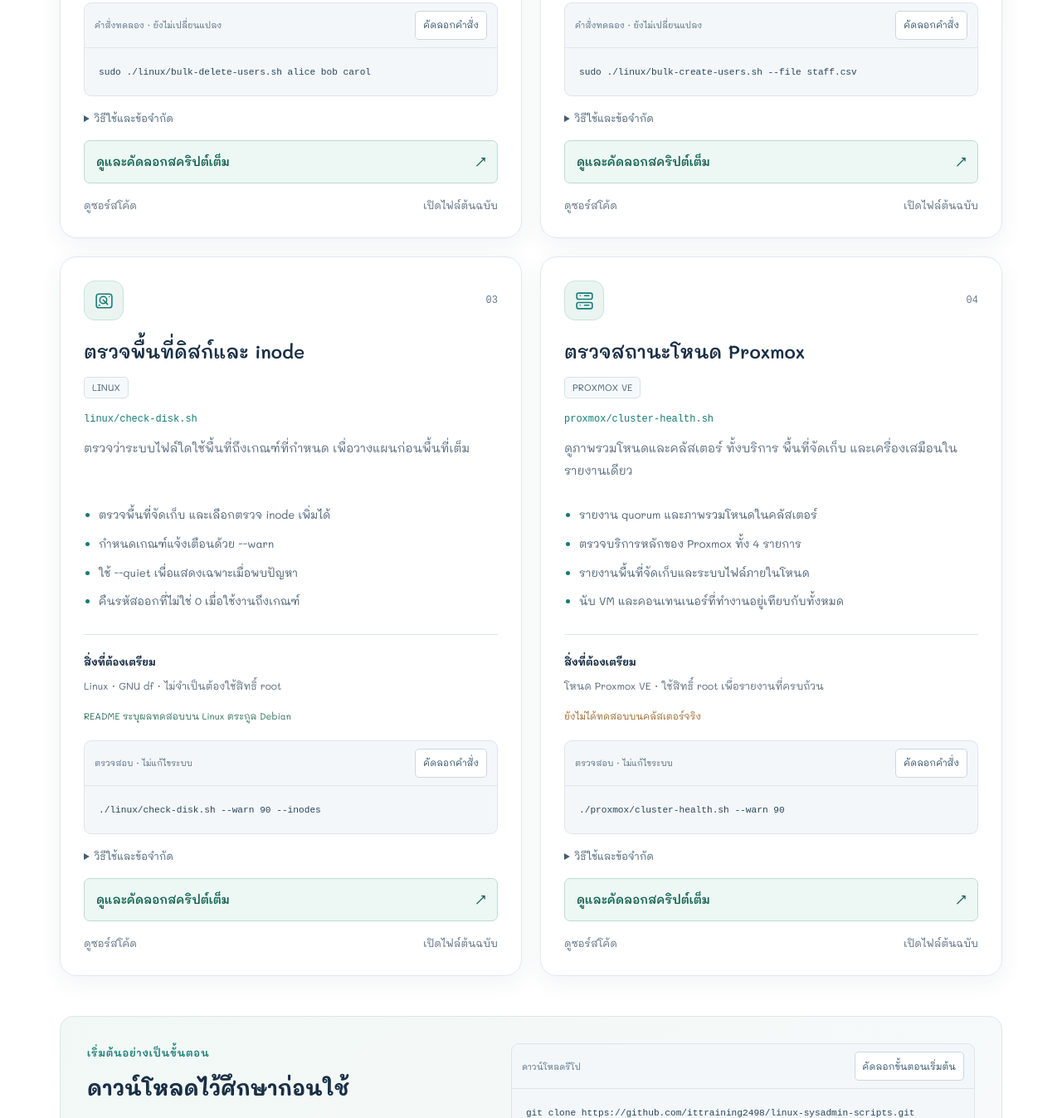
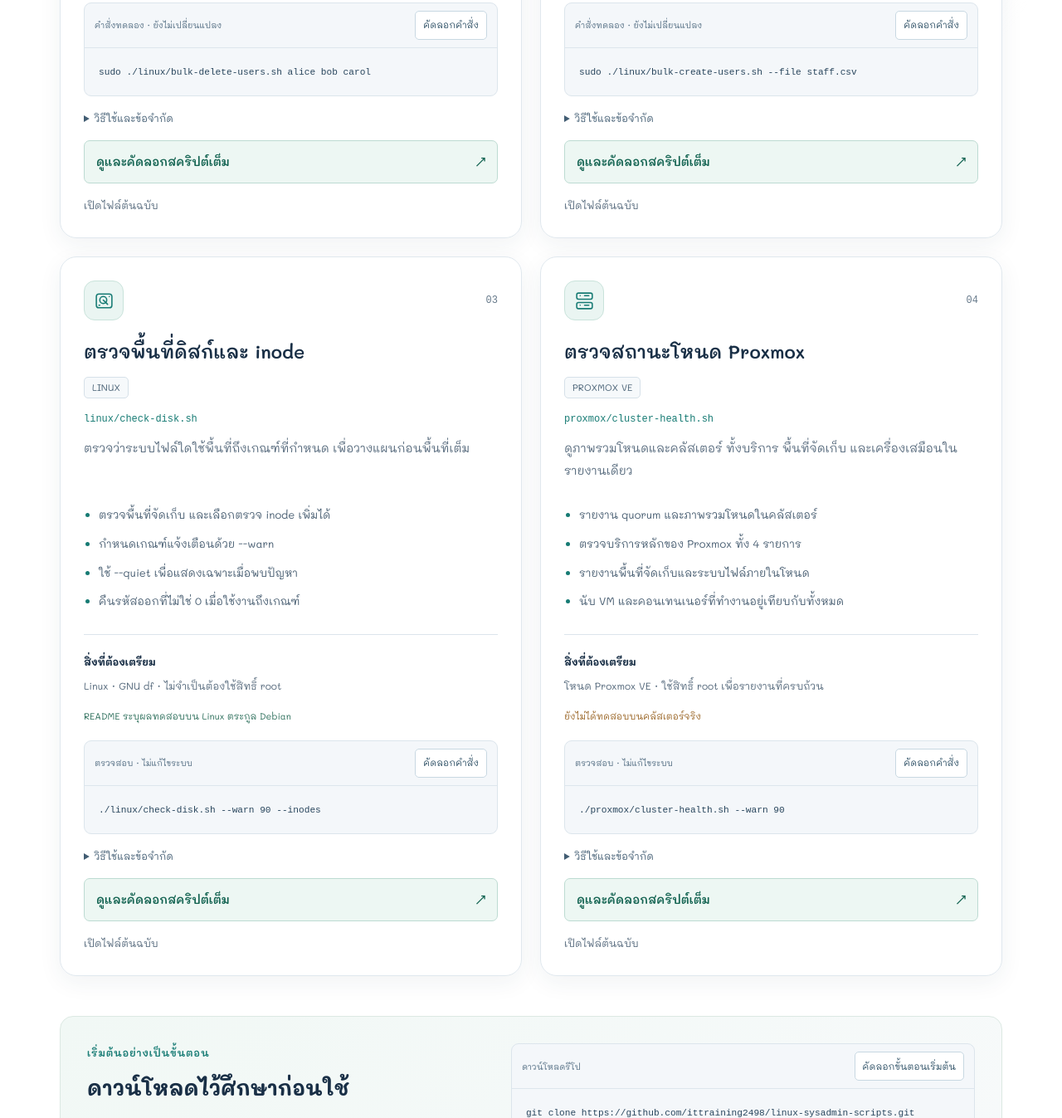
Before and after one commit to ittraining2498/linux-sysadmin-scripts, a plain HTML site: page docs/index.html in a window 1280 px wide. Shown: the part 1596-2943 px from the top of the page at 83% size. Drawn offline with Linux system fonts and the light colour scheme.

Commit message:
Remove source links from all script cards

```diff
--- a/docs/index.html
+++ b/docs/index.html
@@ -30,7 +30,6 @@ body{background:radial-gradient(ellipse at 80% 5%,#edf8f4 0,transparent 35%),#ff
       <details><summary>Usage notes &amp; limitations</summary><p>Deletion is irreversible. Review the source and home paths first. Do not lower --min-uid below 1000.</p><p>Run <code>./linux/bulk-delete-users.sh --help</code> to read all options.</p></details>
       <button class="source-button" data-source="linux/bulk-delete-users.sh">View &amp; copy full script <span aria-hidden="true">↗</span></button>
       <div class="links">
-        <a href="https://github.com/ittraining2498/linux-sysadmin-scripts/blob/main/linux/bulk-delete-users.sh">View source</a>
         <a href="https://raw.githubusercontent.com/ittraining2498/linux-sysadmin-scripts/main/linux/bulk-delete-users.sh">Download raw</a>
       </div>
     </article>
@@ -47,7 +46,6 @@ body{background:radial-gradient(ellipse at 80% 5%,#edf8f4 0,transparent 35%),#ff
       <details><summary>Usage notes &amp; limitations</summary><p>Preview first. The current parser supports simple CSV rows; avoid commas inside full names. Review group names before creating accounts.</p><p>Run <code>./linux/bulk-create-users.sh --help</code> to read all options.</p></details>
       <button class="source-button" data-source="linux/bulk-create-users.sh">View &amp; copy full script <span aria-hidden="true">↗</span></button>
       <div class="links">
-        <a href="https://github.com/ittraining2498/linux-sysadmin-scripts/blob/main/linux/bulk-create-users.sh">View source</a>
         <a href="https://raw.githubusercontent.com/ittraining2498/linux-sysadmin-scripts/main/linux/bulk-create-users.sh">Download raw</a>
       </div>
     </article>
@@ -64,7 +62,6 @@ body{background:radial-gradient(ellipse at 80% 5%,#edf8f4 0,transparent 35%),#ff
       <details><summary>Usage notes &amp; limitations</summary><p>Returns 0 when healthy and 1 at or above the threshold. A report is only as complete as the filesystems df can read.</p><p>Run <code>./linux/check-disk.sh --help</code> to read all options.</p></details>
       <button class="source-button" data-source="linux/check-disk.sh">View &amp; copy full script <span aria-hidden="true">↗</span></button>
       <div class="links">
-        <a href="https://github.com/ittraining2498/linux-sysadmin-scripts/blob/main/linux/check-disk.sh">View source</a>
         <a href="https://raw.githubusercontent.com/ittraining2498/linux-sysadmin-scripts/main/linux/check-disk.sh">Download raw</a>
       </div>
     </article>
@@ -81,7 +78,6 @@ body{background:radial-gradient(ellipse at 80% 5%,#edf8f4 0,transparent 35%),#ff
       <details><summary>Usage notes &amp; limitations</summary><p>Not verified on a live cluster. A failed cluster-status command can be reported as standalone; verify quorum independently.</p><p>Run <code>./proxmox/cluster-health.sh --help</code> to read all options.</p></details>
       <button class="source-button" data-source="proxmox/cluster-health.sh">View &amp; copy full script <span aria-hidden="true">↗</span></button>
       <div class="links">
-        <a href="https://github.com/ittraining2498/linux-sysadmin-scripts/blob/main/proxmox/cluster-health.sh">View source</a>
         <a href="https://raw.githubusercontent.com/ittraining2498/linux-sysadmin-scripts/main/proxmox/cluster-health.sh">Download raw</a>
       </div>
     </article></div><div id="empty" class="empty" hidden>No matching scripts. Try another search or reset the filters.<br><button class="pill" id="reset">Reset filters</button></div></section>
@@ -318,11 +314,6 @@ const translations = {
     "en": "View & copy full script",
     "th": "ดูและคัดลอกสคริปต์เต็ม",
     "lo": "ເບິ່ງ ແລະ ຄັດລອກສະຄຣິບເຕັມ"
-  },
-  "View source": {
-    "en": "View source",
-    "th": "ดูซอร์สโค้ด",
-    "lo": "ເບິ່ງຊອດໂຄດ"
   },
   "Download raw": {
     "en": "Download raw",
```
